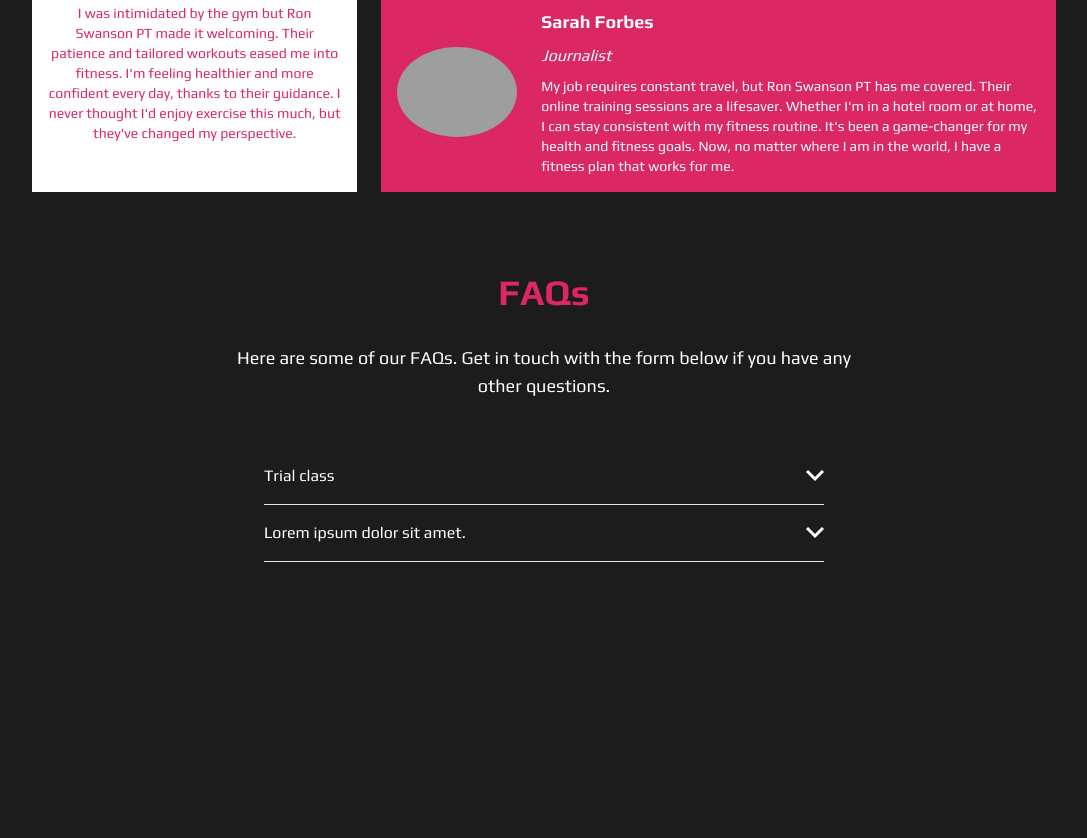
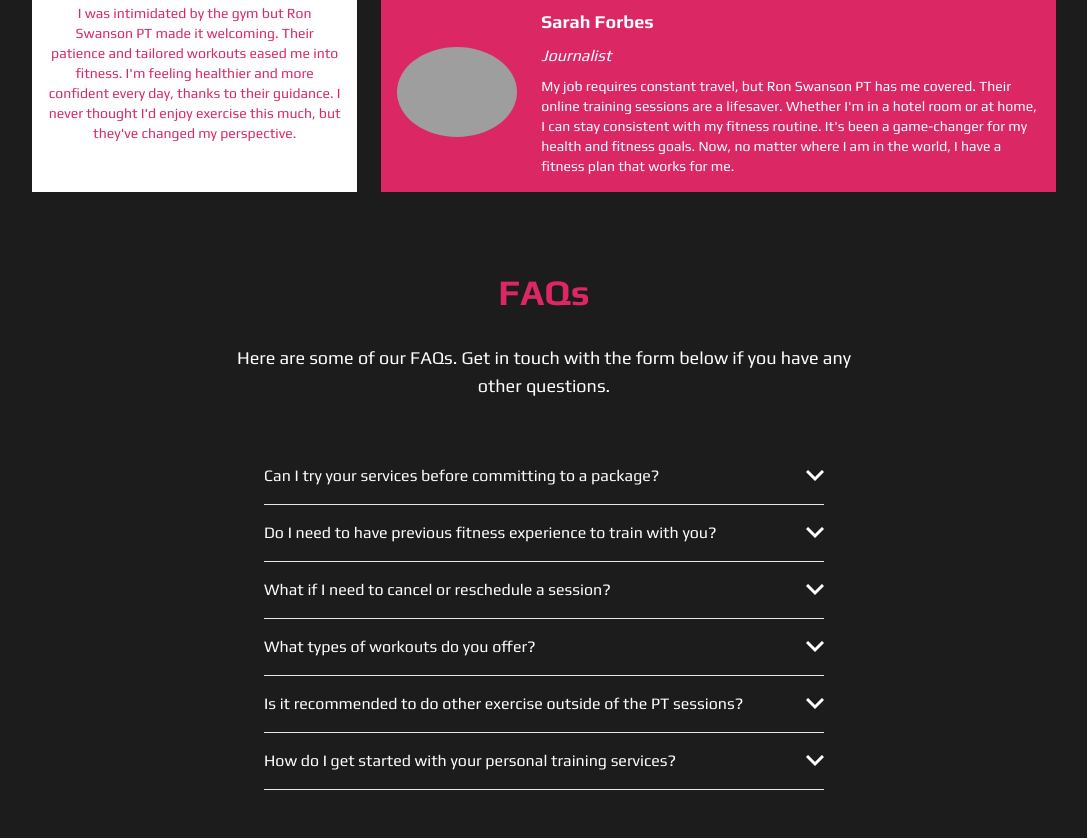
Before and after one commit to jpates2/ronswansonpt, a website: page index.html in a window 1280 px wide. Shown: the part 3709-4547 px from the top of the page, without its empty margins (96-1183 px from the left). Before the commit the page ends 4319 px from the top, so only its background shows below. Drawn offline with Linux system fonts and the light colour scheme; grey boxes are pictures that could not be loaded.

Commit message:
FAQs text content

```diff
--- a/index.html
+++ b/index.html
@@ -308,7 +308,7 @@
             <!-- Tab flex container -->
             <div class="flex items-center justify-between py-3 text-white transition duration-300 cursor-pointer group ease">
               <!-- Tab title -->
-              <div class="transition duration-300 ease group-hover:pink">Trial class</div>
+              <div class="transition duration-300 ease group-hover:pink">Can I try your services before committing to a package?</div>
               <!-- Arrow -->
               <div class="transition duration-300 ease group-focus:-rotate-180 group-focus:text-pink arrow">
                 <svg xmlns="http://www.w3.org/2000/svg" width="18" height="12">
@@ -323,7 +323,7 @@
             </div>
             <!-- Tab content -->
             <div class="overflow-hidden transition duration-500 max-h-0 ease faq-content">
-              <p class="py-2 text-justify text-white">Lorem ipsum dolor sit amet consectetur adipisicing elit. Fugiat, repellat amet doloribus consequuntur eos similique provident tempora voluptates iure quia fuga dicta voluptatibus culpa mollitia recusandae delectus id suscipit labore?</p>
+              <p class="py-2 text-justify text-white">Absolutely! We offer a free 30-minute trial session/consultation for those interested in signing up and experiencing our gym. It's a great opportunity to meet the trainer, tour the facilities, and get a taste of what our training sessions are like.</p>
             </div>
           </div>
           <!-- Tab 2 -->
@@ -331,7 +331,7 @@
             <!-- Tab flex container -->
             <div class="flex items-center justify-between py-3 text-white transition duration-300 cursor-pointer group ease">
               <!-- Tab title -->
-              <div class="transition duration-300 ease group-hover:pink">Lorem ipsum dolor sit amet.</div>
+              <div class="transition duration-300 ease group-hover:pink">Do I need to have previous fitness experience to train with you?</div>
               <!-- Arrow -->
               <div class="transition duration-300 ease group-focus:-rotate-180 group-focus:text-pink arrow">
                 <svg xmlns="http://www.w3.org/2000/svg" width="18" height="12">
@@ -346,7 +346,99 @@
             </div>
             <!-- Tab content -->
             <div class="overflow-hidden transition duration-500 max-h-0 ease faq-content">
-              <p class="py-2 text-justify text-white">Lorem ipsum dolor sit amet consectetur adipisicing elit. Fugiat, repellat amet doloribus consequuntur eos similique provident tempora voluptates iure quia fuga dicta voluptatibus culpa mollitia recusandae delectus id suscipit labore?</p>
+              <p class="py-2 text-justify text-white">Not at all! We welcome individuals of all fitness levels, including beginners. Our trainers specialize in tailoring workouts to your current abilities and gradually progressing from there.</p>
+            </div>
+          </div>
+          <!-- Tab 3 -->
+          <div class="py-1 border-b outline-none group faq-cont">
+            <!-- Tab flex container -->
+            <div class="flex items-center justify-between py-3 text-white transition duration-300 cursor-pointer group ease">
+              <!-- Tab title -->
+              <div class="transition duration-300 ease group-hover:pink">What if I need to cancel or reschedule a session?</div>
+              <!-- Arrow -->
+              <div class="transition duration-300 ease group-focus:-rotate-180 group-focus:text-pink arrow">
+                <svg xmlns="http://www.w3.org/2000/svg" width="18" height="12">
+                  <path
+                    fill="none"
+                    stroke="currentColor"
+                    stroke-width="3"
+                    d="M1 1l8 8 8-8"
+                  />
+                </svg>
+              </div>
+            </div>
+            <!-- Tab content -->
+            <div class="overflow-hidden transition duration-500 max-h-0 ease faq-content">
+              <p class="py-2 text-justify text-white">Life happens, and we understand that. We have a flexible cancellation policy, and we'll work with you to reschedule sessions when necessary. We appreciate advance notice whenever possible to accommodate your needs and ensure consistent progress toward your goals.</p>
+            </div>
+          </div>
+          <!-- Tab 4 -->
+          <div class="py-1 border-b outline-none group faq-cont">
+            <!-- Tab flex container -->
+            <div class="flex items-center justify-between py-3 text-white transition duration-300 cursor-pointer group ease">
+              <!-- Tab title -->
+              <div class="transition duration-300 ease group-hover:pink">What types of workouts do you offer?</div>
+              <!-- Arrow -->
+              <div class="transition duration-300 ease group-focus:-rotate-180 group-focus:text-pink arrow">
+                <svg xmlns="http://www.w3.org/2000/svg" width="18" height="12">
+                  <path
+                    fill="none"
+                    stroke="currentColor"
+                    stroke-width="3"
+                    d="M1 1l8 8 8-8"
+                  />
+                </svg>
+              </div>
+            </div>
+            <!-- Tab content -->
+            <div class="overflow-hidden transition duration-500 max-h-0 ease faq-content">
+              <p class="py-2 text-justify text-white">We offer a wide range of workouts tailored to your needs and preferences. These include strength training, cardio workouts, flexibility and mobility exercises, as well as sport-specific training. We'll design a program that aligns with your goals and interests.</p>
+            </div>
+          </div>
+          <!-- Tab 5 -->
+          <div class="py-1 border-b outline-none group faq-cont">
+            <!-- Tab flex container -->
+            <div class="flex items-center justify-between py-3 text-white transition duration-300 cursor-pointer group ease">
+              <!-- Tab title -->
+              <div class="transition duration-300 ease group-hover:pink">Is it recommended to do other exercise outside of the PT sessions?</div>
+              <!-- Arrow -->
+              <div class="transition duration-300 ease group-focus:-rotate-180 group-focus:text-pink arrow">
+                <svg xmlns="http://www.w3.org/2000/svg" width="18" height="12">
+                  <path
+                    fill="none"
+                    stroke="currentColor"
+                    stroke-width="3"
+                    d="M1 1l8 8 8-8"
+                  />
+                </svg>
+              </div>
+            </div>
+            <!-- Tab content -->
+            <div class="overflow-hidden transition duration-500 max-h-0 ease faq-content">
+              <p class="py-2 text-justify text-white">Yes, it's highly recommended! While our personal training sessions provide focused guidance and structure, incorporating additional solo exercise into your routine can enhance your progress. However, it's also crucial to remember that rest days are essential for recovery and preventing overtraining. Our trainers will help you strike the right balance between structured sessions and independent workouts to optimize your results while maintaining your overall well-being.</p>
+            </div>
+          </div>
+          <!-- Tab 6 -->
+          <div class="py-1 border-b outline-none group faq-cont">
+            <!-- Tab flex container -->
+            <div class="flex items-center justify-between py-3 text-white transition duration-300 cursor-pointer group ease">
+              <!-- Tab title -->
+              <div class="transition duration-300 ease group-hover:pink">How do I get started with your personal training services?</div>
+              <!-- Arrow -->
+              <div class="transition duration-300 ease group-focus:-rotate-180 group-focus:text-pink arrow">
+                <svg xmlns="http://www.w3.org/2000/svg" width="18" height="12">
+                  <path
+                    fill="none"
+                    stroke="currentColor"
+                    stroke-width="3"
+                    d="M1 1l8 8 8-8"
+                  />
+                </svg>
+              </div>
+            </div>
+            <!-- Tab content -->
+            <div class="overflow-hidden transition duration-500 max-h-0 ease faq-content">
+              <p class="py-2 text-justify text-white">To get started, simply contact us through our website or by phone to schedule an initial consultation. During this session, we'll discuss your fitness goals, assess your current fitness level, and determine the best training plan for you.</p>
             </div>
           </div>
         </div>
```
